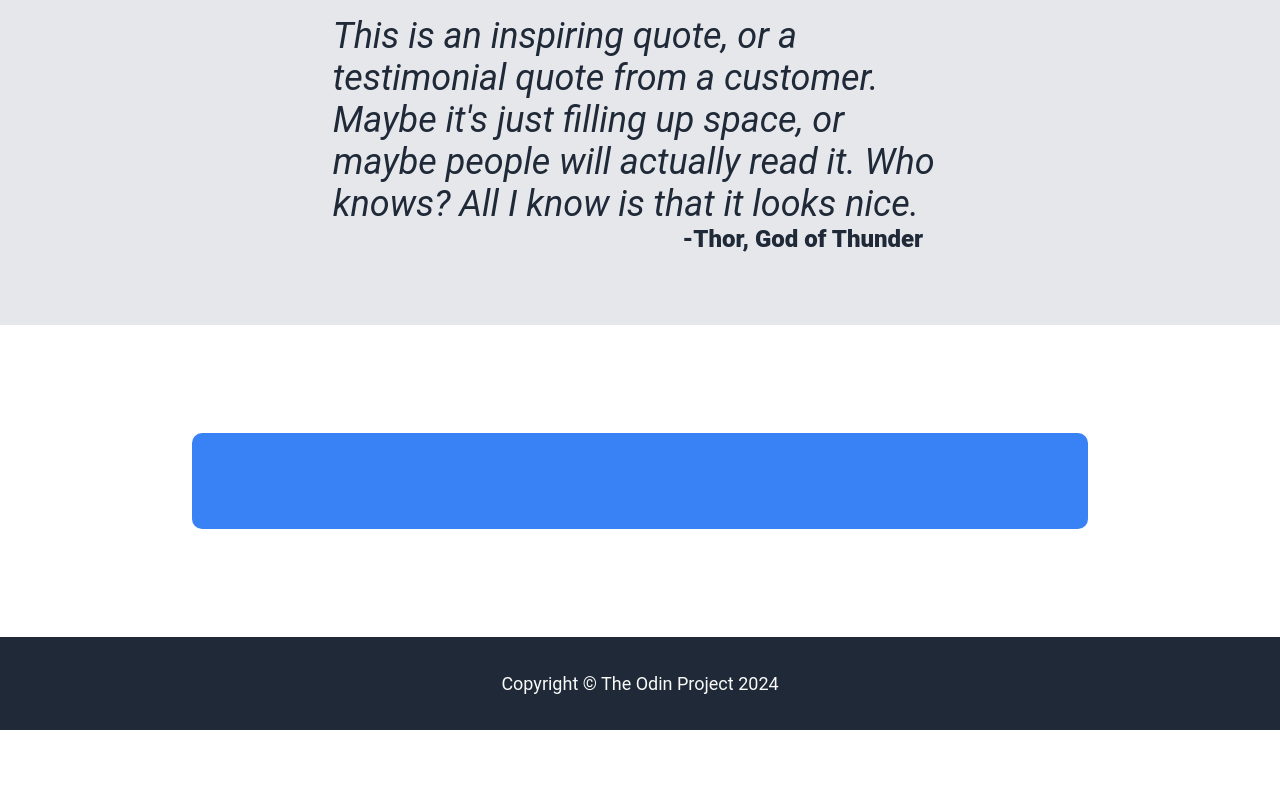
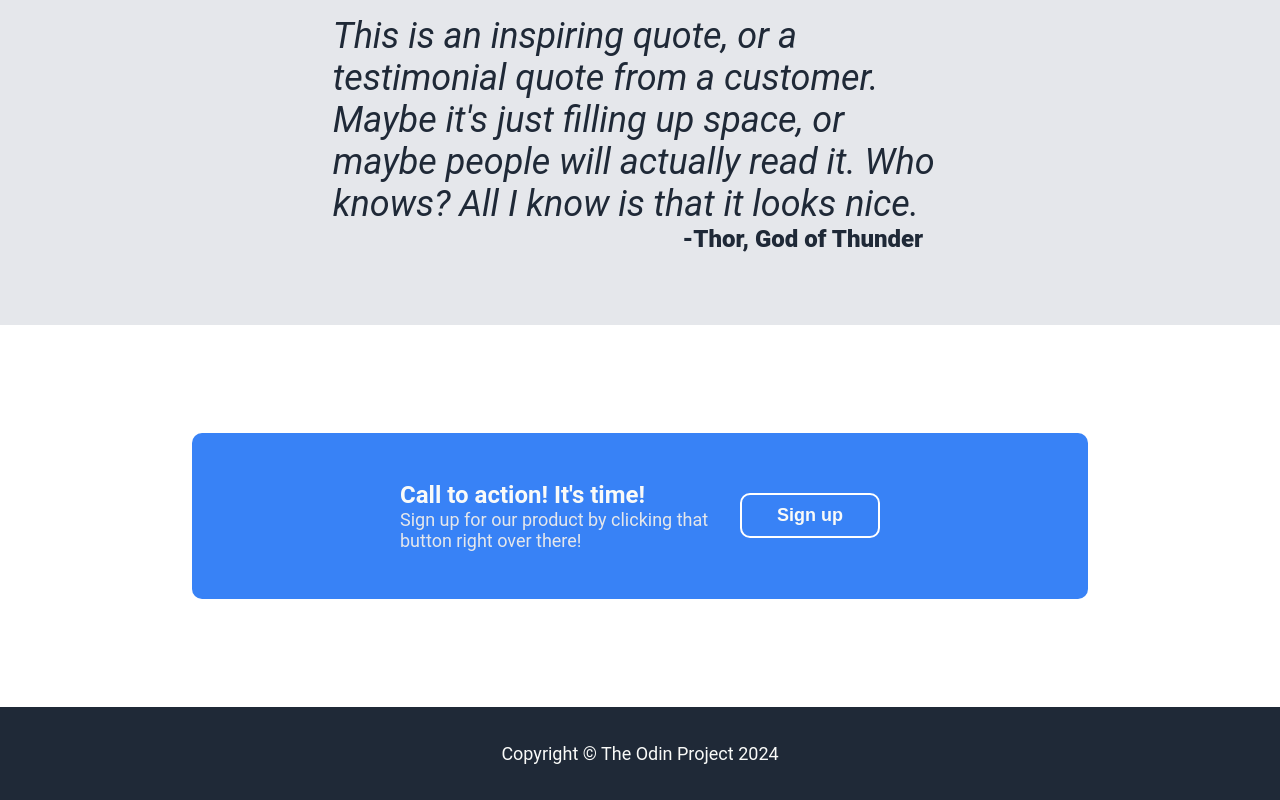
Before and after one commit to dencioras1/odin-landing-page, a plain HTML site: page index.html in a window 1280 px wide. Shown: the part 860-1660 px from the top of the page. Before the commit the page ends 1590 px from the top, so only its background shows below. Drawn offline with Linux system fonts and the light colour scheme; a script that the page names is missing.

Commit message:
Added content for call for action section.

```diff
--- a/index.html
+++ b/index.html
@@ -60,11 +60,12 @@
     </div>
 
     <div class="sign-up">
-        <div>
-            <!-- Ended hereeeee -->
+        <div class="left">
+            <div class="action-header">Call to action! It's time!</div>
+            <div class="action-text">Sign up for our product by clicking that button right over there!</div>
         </div>
-        <div>
-
+        <div class="right">
+            <button>Sign up</button>
         </div>
     </div>
 
```
